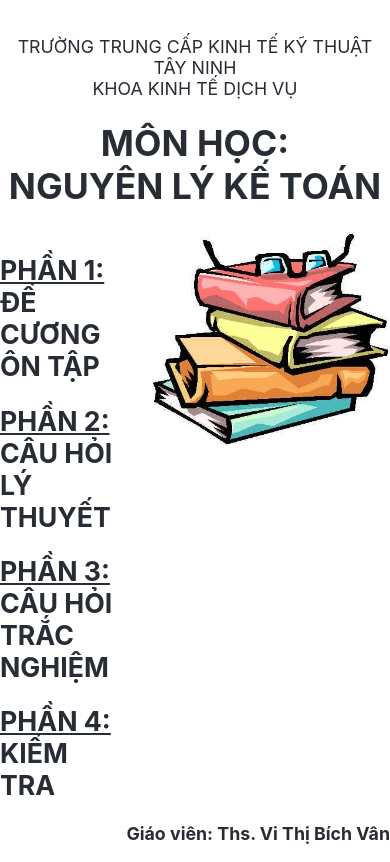
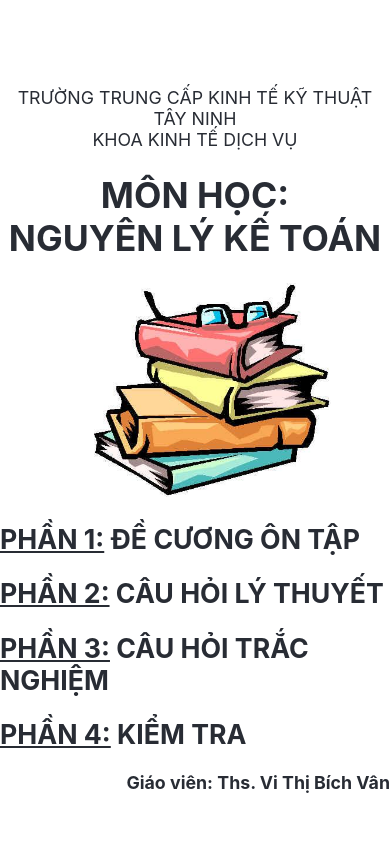
Before and after one commit to vivan1401/ke-toan, a React (Create React App) app: page / in a window 390 px wide. Built offline with nearby package versions, Linux system fonts and the light colour scheme.

Commit message:
Fix mobile width start screen

```diff
--- a/src/StartScreen.js
+++ b/src/StartScreen.js
@@ -1,6 +1,15 @@
 import book from "./book2.jpg";
 
-function StartScreen({ onClickTest, onClickReview, onClickTheory, onClickChoices }) {
+function StartScreen({
+  onClickTest,
+  onClickReview,
+  onClickTheory,
+  onClickChoices,
+}) {
+  const isMobile = window.innerWidth < 600;
+  const bookImg = (
+    <img style={{ height: "12em", marginLeft: "2em" }} src={book} alt="Books" />
+  );
   return (
     <div>
       <div style={{ textAlign: "center" }}>
@@ -8,6 +17,7 @@ function StartScreen({ onClickTest, onClickReview, onClickTheory, onClickChoices
         <div>KHOA KINH TẾ DỊCH VỤ</div>
         <h1 style={{ marginBottom: 0 }}>MÔN HỌC: </h1>
         <h1 style={{ marginTop: 0 }}>NGUYÊN LÝ KẾ TOÁN</h1>
+        {isMobile && bookImg}
         <div style={{ display: "flex", justifyContent: "space-between" }}>
           <div style={{ textAlign: "left" }}>
             <h2 style={{ cursor: "pointer" }} onClick={onClickReview}>
@@ -23,11 +33,7 @@ function StartScreen({ onClickTest, onClickReview, onClickTheory, onClickChoices
               <u>PHẦN 4:</u> KIỂM TRA
             </h2>
           </div>
-          <img
-            style={{ height: "12em", marginLeft: "2em" }}
-            src={book}
-            alt="Books"
-          />
+          {!isMobile && bookImg}
         </div>
       </div>
       <div style={{ textAlign: "right", fontWeight: "bold" }}>
```
